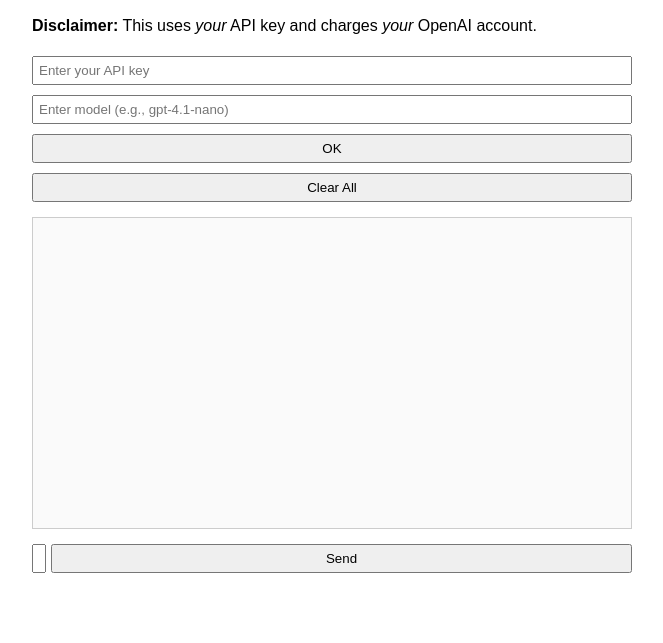
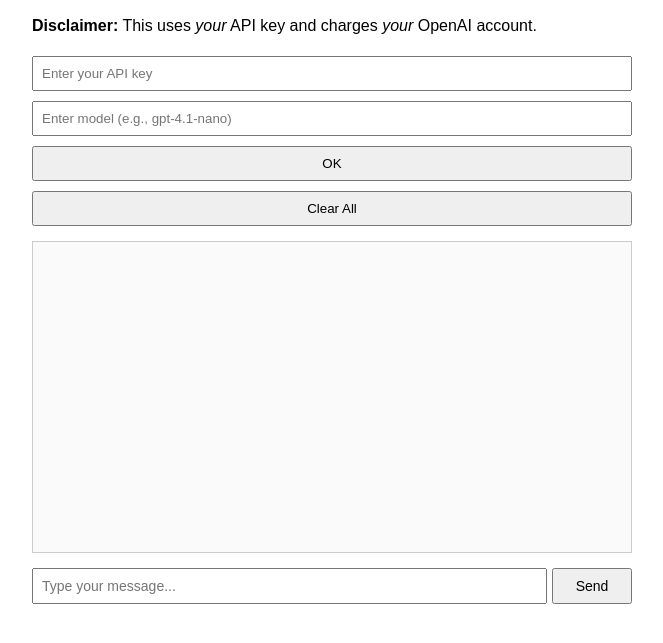
Before and after one commit to ChatGPTInABox/ChatGPTInABox.github.io, a plain HTML site: page index.html in a window 1280 px wide. Shown: the part 61-704 px from the top of the page, without its empty margins (308-971 px from the left). Drawn offline with Linux system fonts and the light colour scheme.

Commit message:
Update index.html

```diff
--- a/index.html
+++ b/index.html
@@ -5,23 +5,24 @@
   <title>ChatGPT On Your Terms</title>
   <style>
     body { font-family: Arial, sans-serif; max-width: 600px; margin: auto; padding: 10px; }
-    input, button, select { padding: 5px; margin: 5px 0; width: 100%; box-sizing: border-box; }
+    input, button, select { padding: 8px; margin: 5px 0; box-sizing: border-box; }
     #chat-box { border: 1px solid #ccc; height: 300px; overflow-y: auto; padding: 5px; margin: 10px 0; background: #fafafa; }
     .message { margin: 5px 0; }
     .user { font-weight: bold; }
     .assistant { color: green; }
     #input-row { display: flex; gap: 5px; }
-    #user-input { flex: 1; }
+    #user-input { flex: 1; font-size: 14px; }
+    #send-btn { flex: 0 0 auto; width: 80px; font-size: 14px; }
   </style>
 </head>
 <body>
   <h2>ChatGPT On Your Terms</h2>
   <p><strong>Disclaimer:</strong> This uses <em>your</em> API key and charges <em>your</em> OpenAI account.</p>
 
-  <input type="password" id="api-key" placeholder="Enter your API key">
-  <input type="text" id="model" placeholder="Enter model (e.g., gpt-4.1-nano)">
-  <button id="save-btn">OK</button>
-  <button id="clear-btn">Clear All</button>
+  <input type="password" id="api-key" placeholder="Enter your API key" style="width:100%;">
+  <input type="text" id="model" placeholder="Enter model (e.g., gpt-4.1-nano)" style="width:100%;">
+  <button id="save-btn" style="width:100%;">OK</button>
+  <button id="clear-btn" style="width:100%;">Clear All</button>
 
   <div id="chat-box"></div>
 
@@ -50,7 +51,7 @@
       alert('Cleared all data!');
     };
 
-    document.getElementById('send-btn').onclick = async () => {
+    async function sendMessage() {
       const apiKey = localStorage.getItem('apiKey');
       const model = localStorage.getItem('model');
       const userText = document.getElementById('user-input').value;
@@ -86,7 +87,16 @@
       } catch (err) {
         alert('Error: ' + err.message);
       }
-    };
+    }
+
+    document.getElementById('send-btn').onclick = sendMessage;
+
+    document.getElementById('user-input').addEventListener('keypress', (e) => {
+      if (e.key === 'Enter') {
+        e.preventDefault();
+        sendMessage();
+      }
+    });
 
     function renderChat() {
       const chatBox = document.getElementById('chat-box');
```
